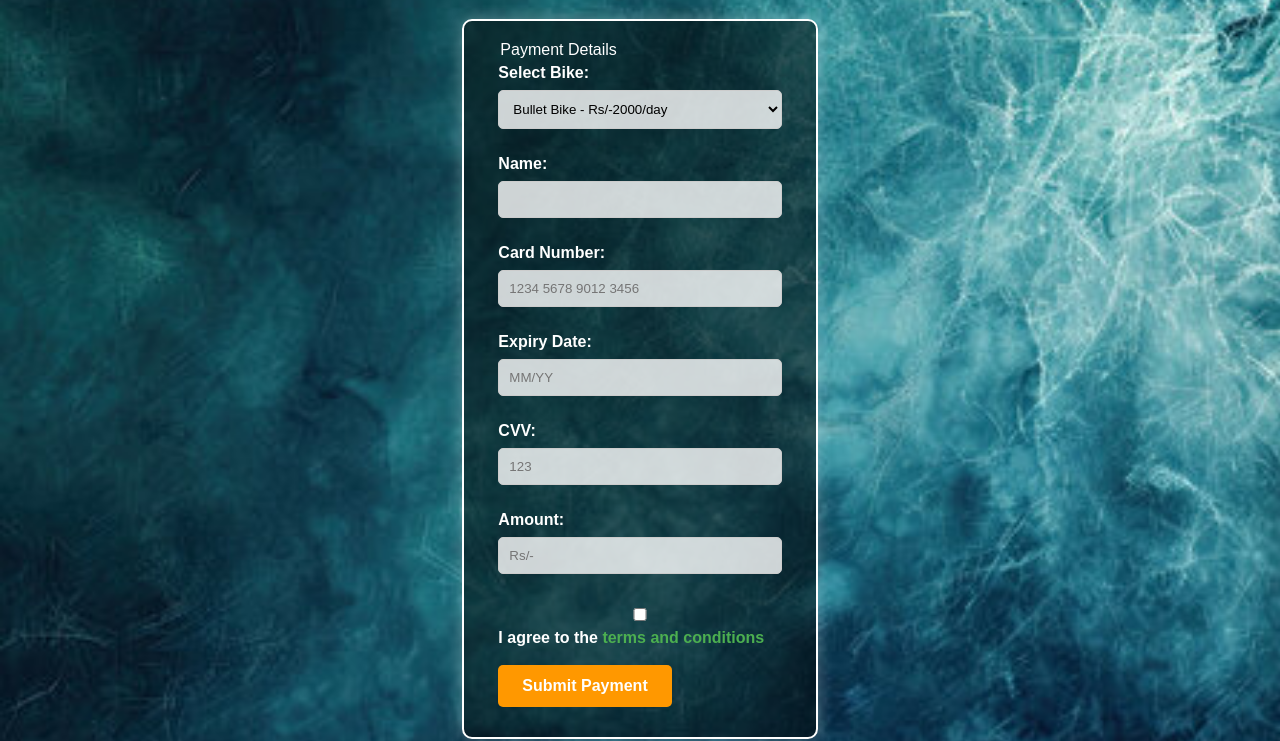
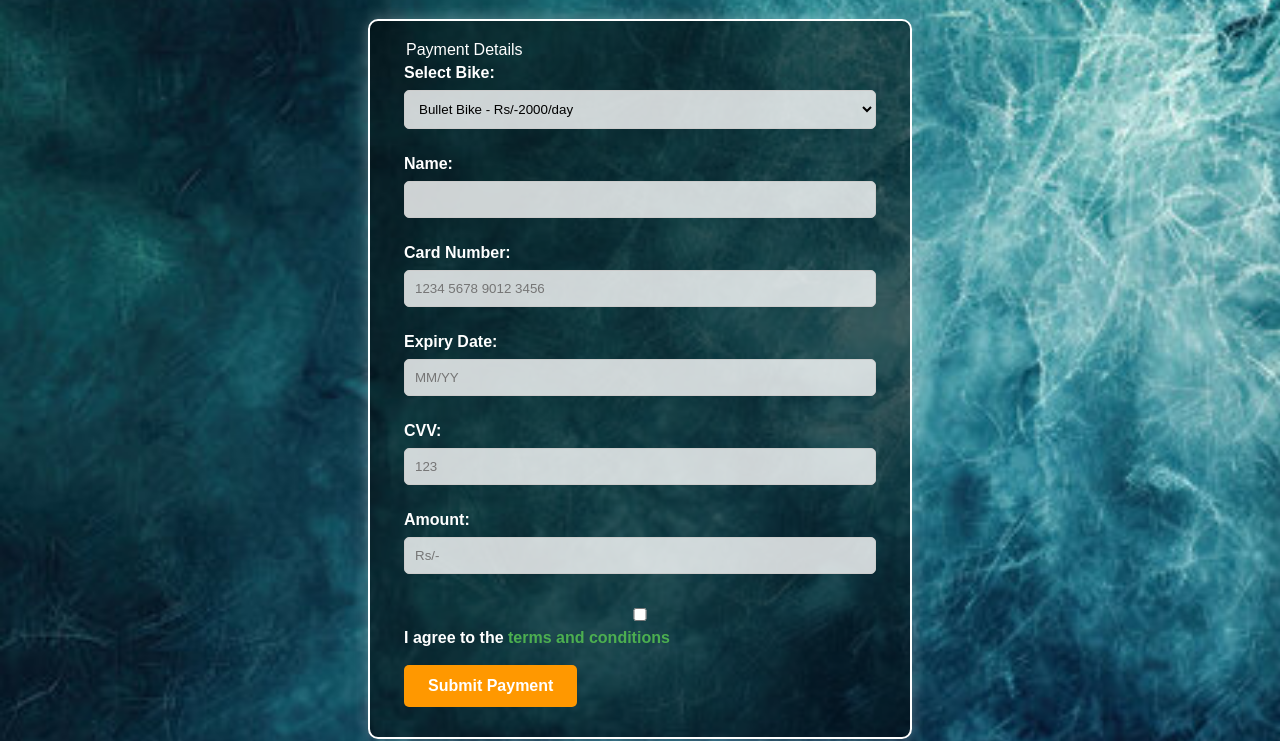
Before and after one commit to PathakotaSindhu/rentalbike, a plain HTML site: page payment.html in a window 1280 px wide. Shown: the part 61-802 px from the top of the page. Drawn offline with Linux system fonts and the light colour scheme.

Commit message:
Update payment.html

```diff
--- a/payment.html
+++ b/payment.html
@@ -84,7 +84,7 @@
     <h1>Payment</h1>
 
     <div>
-     <form action="success.html" method="get">
+     <form action="success.html" method="get" style="width:500px;">
 
             <fieldset>
                 <legend>Payment Details</legend>
```
